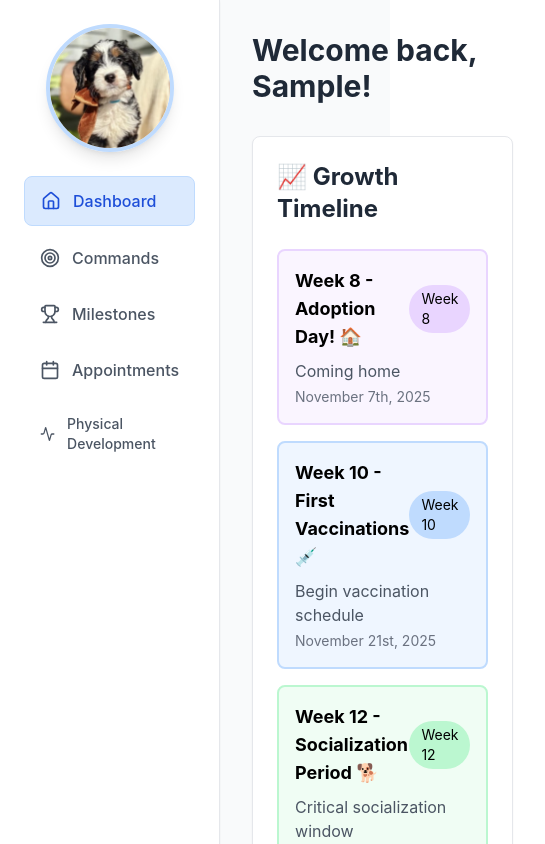
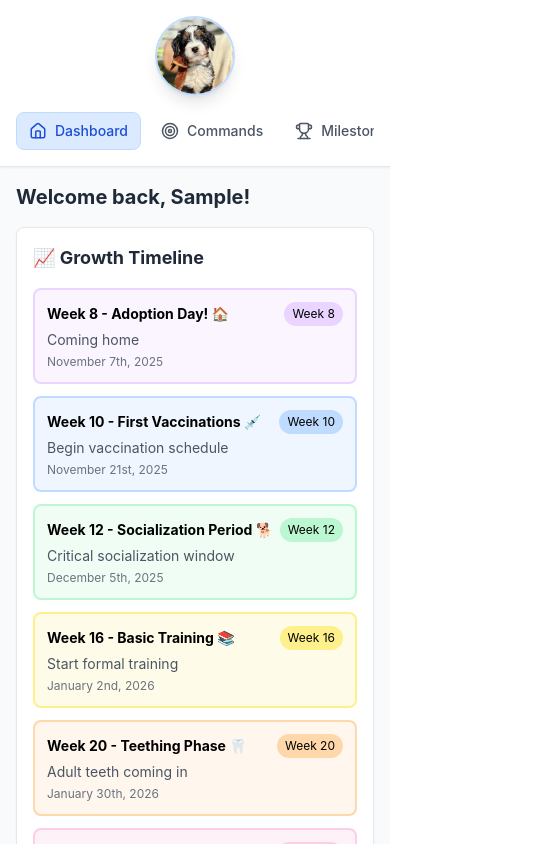
Before and after one commit to jamielynnarlin/puppy-tracker, a React (Vite) app in the folder src/components/: page / in a window 390 px wide. Both pictures are taken after typing "Sample" into the empty fields and a click on the button "Start Tracking". Shown: the top 844 px of the page, 545 px wide, since content can reach past the window. Built offline with nearby package versions, Linux system fonts and the light colour scheme.

Commit message:
Make app mobile-responsive with Tailwind breakpoints

```diff
--- a/src/components/App.tsx
+++ b/src/components/App.tsx
@@ -1162,16 +1162,16 @@ export default function App() {
   }
 
   return (
-    <div className="min-h-screen bg-gray-50 flex">
+    <div className="min-h-screen bg-gray-50 flex flex-col md:flex-row">
       {/* Left Sidebar */}
-      <div className="w-64 bg-white shadow-sm border-r border-gray-200 p-6">
+      <div className="w-full md:w-64 bg-white shadow-sm md:border-r border-b md:border-b-0 border-gray-200 p-4 md:p-6">
         {/* Profile Picture */}
-        <div className="mb-6 flex justify-center">
+        <div className="mb-4 md:mb-6 flex justify-center">
           <div className="relative">
             <img
               src="/images/puppy-profile.jpg"
               alt="Puppy Profile"
-              className="w-32 h-32 rounded-full object-cover border-4 border-blue-200 shadow-lg"
+              className="w-20 h-20 md:w-32 md:h-32 rounded-full object-cover border-2 md:border-4 border-blue-200 shadow-lg"
               onLoad={() => console.log('✅ Puppy image loaded successfully!')}
               onError={(e) => {
                 console.error('❌ Failed to load puppy image from /images/puppy-profile.jpg');
@@ -1179,7 +1179,7 @@ export default function App() {
                 const target = e.currentTarget;
                 target.style.display = 'none';
                 const fallback = document.createElement('div');
-                fallback.className = 'w-32 h-32 rounded-full bg-gradient-to-br from-blue-100 to-purple-100 border-4 border-blue-200 shadow-lg flex items-center justify-center text-5xl';
+                fallback.className = 'w-20 h-20 md:w-32 md:h-32 rounded-full bg-gradient-to-br from-blue-100 to-purple-100 border-2 md:border-4 border-blue-200 shadow-lg flex items-center justify-center text-3xl md:text-5xl';
                 fallback.textContent = '🐶';
                 target.parentElement?.appendChild(fallback);
               }}
@@ -1187,150 +1187,150 @@ export default function App() {
           </div>
         </div>
 
-        <nav className="space-y-2">
+        <nav className="flex md:flex-col gap-2 overflow-x-auto md:overflow-x-visible">
           <button
             onClick={() => setActiveTab("dashboard")}
-            className={`w-full flex items-center gap-3 px-4 py-3 text-left rounded-lg transition-colors ${
+            className={`flex items-center gap-2 md:gap-3 px-3 md:px-4 py-2 md:py-3 text-left rounded-lg transition-colors whitespace-nowrap ${
               activeTab === "dashboard"
                 ? "bg-blue-100 text-blue-700 border border-blue-200"
                 : "text-gray-600 hover:bg-gray-100"
             }`}
           >
-            <Home size={20} />
-            <span className="font-medium">Dashboard</span>
+            <Home size={18} className="md:w-5 md:h-5" />
+            <span className="font-medium text-sm md:text-base">Dashboard</span>
           </button>
 
           <button
             onClick={() => setActiveTab("commands")}
-            className={`w-full flex items-center gap-3 px-4 py-3 text-left rounded-lg transition-colors ${
+            className={`flex items-center gap-2 md:gap-3 px-3 md:px-4 py-2 md:py-3 text-left rounded-lg transition-colors whitespace-nowrap ${
               activeTab === "commands"
                 ? "bg-blue-100 text-blue-700 border border-blue-200"
                 : "text-gray-600 hover:bg-gray-100"
             }`}
           >
-            <Target size={20} />
-            <span className="font-medium">Commands</span>
+            <Target size={18} className="md:w-5 md:h-5" />
+            <span className="font-medium text-sm md:text-base">Commands</span>
           </button>
 
           <button
             onClick={() => setActiveTab("milestones")}
-            className={`w-full flex items-center gap-3 px-4 py-3 text-left rounded-lg transition-colors ${
+            className={`flex items-center gap-2 md:gap-3 px-3 md:px-4 py-2 md:py-3 text-left rounded-lg transition-colors whitespace-nowrap ${
               activeTab === "milestones"
                 ? "bg-blue-100 text-blue-700 border border-blue-200"
                 : "text-gray-600 hover:bg-gray-100"
             }`}
           >
-            <Trophy size={20} />
-            <span className="font-medium">Milestones</span>
+            <Trophy size={18} className="md:w-5 md:h-5" />
+            <span className="font-medium text-sm md:text-base">Milestones</span>
           </button>
 
           <button
             onClick={() => setActiveTab("appointments")}
-            className={`w-full flex items-center gap-3 px-4 py-3 text-left rounded-lg transition-colors ${
+            className={`flex items-center gap-2 md:gap-3 px-3 md:px-4 py-2 md:py-3 text-left rounded-lg transition-colors whitespace-nowrap ${
               activeTab === "appointments"
                 ? "bg-blue-100 text-blue-700 border border-blue-200"
                 : "text-gray-600 hover:bg-gray-100"
             }`}
           >
-            <Calendar size={20} />
-            <span className="font-medium">Appointments</span>
+            <Calendar size={18} className="md:w-5 md:h-5" />
+            <span className="font-medium text-sm md:text-base">Appointments</span>
           </button>
 
           <button
             onClick={() => setActiveTab("physical")}
-            className={`w-full flex items-center gap-3 px-4 py-3 text-left rounded-lg transition-colors ${
+            className={`flex items-center gap-2 md:gap-3 px-3 md:px-4 py-2 md:py-3 text-left rounded-lg transition-colors whitespace-nowrap ${
               activeTab === "physical"
                 ? "bg-blue-100 text-blue-700 border border-blue-200"
                 : "text-gray-600 hover:bg-gray-100"
             }`}
           >
-            <Activity size={20} />
-            <span className="font-medium text-sm">Physical Development</span>
+            <Activity size={18} className="md:w-5 md:h-5" />
+            <span className="font-medium text-sm md:text-base">Physical</span>
           </button>
         </nav>
       </div>
 
       {/* Main Content */}
-      <div className="flex-1 p-8">
+      <div className="flex-1 p-4 md:p-8">
         {activeTab === "dashboard" && (
           <div>
-            <h2 className="text-3xl font-bold text-gray-800 mb-8">Welcome back, {currentUser}!</h2>
+            <h2 className="text-xl md:text-3xl font-bold text-gray-800 mb-4 md:mb-8">Welcome back, {currentUser}!</h2>
 
             {/* Growth Chart */}
-            <div className="bg-white p-6 rounded-lg shadow-sm border border-gray-200 mb-8">
-              <h3 className="text-2xl font-bold text-gray-800 mb-6">📈 Growth Timeline</h3>
-
-              <div className="space-y-4">
+            <div className="bg-white p-4 md:p-6 rounded-lg shadow-sm border border-gray-200 mb-4 md:mb-8">
+              <h3 className="text-lg md:text-2xl font-bold text-gray-800 mb-4 md:mb-6">📈 Growth Timeline</h3>
+
+              <div className="space-y-3 md:space-y-4">
                 <button
                   onClick={() => navigateToWeek(8)}
-                  className="w-full p-4 bg-purple-50 border-2 border-purple-200 rounded-lg hover:bg-purple-100 hover:border-purple-300 transition-all cursor-pointer text-left"
+                  className="w-full p-3 md:p-4 bg-purple-50 border-2 border-purple-200 rounded-lg hover:bg-purple-100 hover:border-purple-300 transition-all cursor-pointer text-left"
                 >
                   <div className="flex justify-between items-center">
-                    <span className="font-bold text-lg">Week 8 - Adoption Day! 🏠</span>
-                    <span className="text-sm bg-purple-200 px-3 py-1 rounded-full">Week 8</span>
+                    <span className="font-bold text-sm md:text-lg">Week 8 - Adoption Day! 🏠</span>
+                    <span className="text-xs md:text-sm bg-purple-200 px-2 md:px-3 py-1 rounded-full">Week 8</span>
                   </div>
-                  <p className="text-gray-600 mt-2">Coming home</p>
-                  <p className="text-sm text-gray-500 mt-1">November 7th, 2025</p>
+                  <p className="text-sm md:text-base text-gray-600 mt-1 md:mt-2">Coming home</p>
+                  <p className="text-xs md:text-sm text-gray-500 mt-1">November 7th, 2025</p>
                 </button>
 
                 <button
                   onClick={() => navigateToWeek(10)}
-                  className="w-full p-4 bg-blue-50 border-2 border-blue-200 rounded-lg hover:bg-blue-100 hover:border-blue-300 transition-all cursor-pointer text-left"
+                  className="w-full p-3 md:p-4 bg-blue-50 border-2 border-blue-200 rounded-lg hover:bg-blue-100 hover:border-blue-300 transition-all cursor-pointer text-left"
                 >
                   <div className="flex justify-between items-center">
-                    <span className="font-bold text-lg">Week 10 - First Vaccinations 💉</span>
-                    <span className="text-sm bg-blue-200 px-3 py-1 rounded-full">Week 10</span>
+                    <span className="font-bold text-sm md:text-lg">Week 10 - First Vaccinations 💉</span>
+                    <span className="text-xs md:text-sm bg-blue-200 px-2 md:px-3 py-1 rounded-full">Week 10</span>
                   </div>
-                  <p className="text-gray-600 mt-2">Begin vaccination schedule</p>
-                  <p className="text-sm text-gray-500 mt-1">November 21st, 2025</p>
+                  <p className="text-sm md:text-base text-gray-600 mt-1 md:mt-2">Begin vaccination schedule</p>
+                  <p className="text-xs md:text-sm text-gray-500 mt-1">November 21st, 2025</p>
                 </button>
 
                 <button
                   onClick={() => navigateToWeek(12)}
-                  className="w-full p-4 bg-green-50 border-2 border-green-200 rounded-lg hover:bg-green-100 hover:border-green-300 transition-all cursor-pointer text-left"
+                  className="w-full p-3 md:p-4 bg-green-50 border-2 border-green-200 rounded-lg hover:bg-green-100 hover:border-green-300 transition-all cursor-pointer text-left"
                 >
                   <div className="flex justify-between items-center">
-                    <span className="font-bold text-lg">Week 12 - Socialization Period 🐕</span>
-                    <span className="text-sm bg-green-200 px-3 py-1 rounded-full">Week 12</span>
+                    <span className="font-bold text-sm md:text-lg">Week 12 - Socialization Period 🐕</span>
+                    <span className="text-xs md:text-sm bg-green-200 px-2 md:px-3 py-1 rounded-full">Week 12</span>
                   </div>
-                  <p className="text-gray-600 mt-2">Critical socialization window</p>
-                  <p className="text-sm text-gray-500 mt-1">December 5th, 2025</p>
+                  <p className="text-sm md:text-base text-gray-600 mt-1 md:mt-2">Critical socialization window</p>
+                  <p className="text-xs md:text-sm text-gray-500 mt-1">December 5th, 2025</p>
                 </button>
 
                 <button
                   onClick={() => navigateToWeek(16)}
-                  className="w-full p-4 bg-yellow-50 border-2 border-yellow-200 rounded-lg hover:bg-yellow-100 hover:border-yellow-300 transition-all cursor-pointer text-left"
+                  className="w-full p-3 md:p-4 bg-yellow-50 border-2 border-yellow-200 rounded-lg hover:bg-yellow-100 hover:border-yellow-300 transition-all cursor-pointer text-left"
                 >
                   <div className="flex justify-between items-center">
-                    <span className="font-bold text-lg">Week 16 - Basic Training 📚</span>
-                    <span className="text-sm bg-yellow-200 px-3 py-1 rounded-full">Week 16</span>
+                    <span className="font-bold text-sm md:text-lg">Week 16 - Basic Training 📚</span>
+                    <span className="text-xs md:text-sm bg-yellow-200 px-2 md:px-3 py-1 rounded-full">Week 16</span>
                   </div>
-                  <p className="text-gray-600 mt-2">Start formal training</p>
-                  <p className="text-sm text-gray-500 mt-1">January 2nd, 2026</p>
+                  <p className="text-sm md:text-base text-gray-600 mt-1 md:mt-2">Start formal training</p>
+                  <p className="text-xs md:text-sm text-gray-500 mt-1">January 2nd, 2026</p>
                 </button>
 
                 <button
                   onClick={() => navigateToWeek(20)}
-                  className="w-full p-4 bg-orange-50 border-2 border-orange-200 rounded-lg hover:bg-orange-100 hover:border-orange-300 transition-all cursor-pointer text-left"
+                  className="w-full p-3 md:p-4 bg-orange-50 border-2 border-orange-200 rounded-lg hover:bg-orange-100 hover:border-orange-300 transition-all cursor-pointer text-left"
                 >
                   <div className="flex justify-between items-center">
-                    <span className="font-bold text-lg">Week 20 - Teething Phase 🦷</span>
-                    <span className="text-sm bg-orange-200 px-3 py-1 rounded-full">Week 20</span>
+                    <span className="font-bold text-sm md:text-lg">Week 20 - Teething Phase 🦷</span>
+                    <span className="text-xs md:text-sm bg-orange-200 px-2 md:px-3 py-1 rounded-full">Week 20</span>
                   </div>
-                  <p className="text-gray-600 mt-2">Adult teeth coming in</p>
-                  <p className="text-sm text-gray-500 mt-1">January 30th, 2026</p>
+                  <p className="text-sm md:text-base text-gray-600 mt-1 md:mt-2">Adult teeth coming in</p>
+                  <p className="text-xs md:text-sm text-gray-500 mt-1">January 30th, 2026</p>
                 </button>
 
                 <button
                   onClick={() => navigateToWeek(26)}
-                  className="w-full p-4 bg-pink-50 border-2 border-pink-200 rounded-lg hover:bg-pink-100 hover:border-pink-300 transition-all cursor-pointer text-left"
+                  className="w-full p-3 md:p-4 bg-pink-50 border-2 border-pink-200 rounded-lg hover:bg-pink-100 hover:border-pink-300 transition-all cursor-pointer text-left"
                 >
                   <div className="flex justify-between items-center">
-                    <span className="font-bold text-lg">Week 26 - 6 Month Milestone 🎉</span>
-                    <span className="text-sm bg-pink-200 px-3 py-1 rounded-full">Week 26</span>
+                    <span className="font-bold text-sm md:text-lg">Week 26 - 6 Month Milestone 🎉</span>
+                    <span className="text-xs md:text-sm bg-pink-200 px-2 md:px-3 py-1 rounded-full">Week 26</span>
                   </div>
-                  <p className="text-gray-600 mt-2">Rapid growth phase</p>
-                  <p className="text-sm text-gray-500 mt-1">March 13th, 2026</p>
+                  <p className="text-sm md:text-base text-gray-600 mt-1 md:mt-2">Rapid growth phase</p>
+                  <p className="text-xs md:text-sm text-gray-500 mt-1">March 13th, 2026</p>
                 </button>
 
                 <button
@@ -1446,22 +1446,22 @@ export default function App() {
 
         {activeTab === "commands" && (
           <div>
-            <h2 className="text-3xl font-bold text-gray-800 mb-8">Training Commands by Age</h2>
-
-            <div className="bg-white p-6 rounded-lg shadow-sm border border-gray-200 mb-6">
-              <h3 className="text-xl font-semibold text-gray-800 mb-4">Add Custom Command</h3>
-              <div className="flex gap-3">
+            <h2 className="text-xl md:text-3xl font-bold text-gray-800 mb-4 md:mb-8">Training Commands by Age</h2>
+
+            <div className="bg-white p-4 md:p-6 rounded-lg shadow-sm border border-gray-200 mb-4 md:mb-6">
+              <h3 className="text-lg md:text-xl font-semibold text-gray-800 mb-3 md:mb-4">Add Custom Command</h3>
+              <div className="flex flex-col sm:flex-row gap-2 md:gap-3">
                 <input
                   type="text"
                   value={customCommand}
                   onChange={(e) => setCustomCommand(e.target.value)}
                   placeholder="Enter command name..."
-                  className="flex-1 px-4 py-2 border border-gray-300 rounded-lg focus:ring-2 focus:ring-blue-500 focus:border-transparent"
+                  className="flex-1 px-3 md:px-4 py-2 text-sm md:text-base border border-gray-300 rounded-lg focus:ring-2 focus:ring-blue-500 focus:border-transparent"
                   onKeyPress={(e) => e.key === 'Enter' && addCustomCommand()}
                 />
                 <button
                   onClick={addCustomCommand}
-                  className="px-6 py-2 bg-blue-600 text-white rounded-lg hover:bg-blue-700 transition-colors"
+                  className="px-4 md:px-6 py-2 text-sm md:text-base bg-blue-600 text-white rounded-lg hover:bg-blue-700 transition-colors whitespace-nowrap"
                 >
                   Add Command
                 </button>
@@ -1469,10 +1469,10 @@ export default function App() {
             </div>
 
             {/* Week 8-10: Foundation Training */}
-            <div id="week-8" className="mb-8 scroll-mt-4">
-              <div className="bg-purple-100 p-4 rounded-lg mb-4">
-                <h3 className="text-2xl font-bold text-purple-800">Week 8-10: Foundation Training 🐾</h3>
-                <p className="text-purple-700 mt-1">Building blocks for a well-behaved puppy</p>
+            <div id="week-8" className="mb-6 md:mb-8 scroll-mt-4">
+              <div className="bg-purple-100 p-3 md:p-4 rounded-lg mb-3 md:mb-4">
+                <h3 className="text-lg md:text-2xl font-bold text-purple-800">Week 8-10: Foundation Training 🐾</h3>
+                <p className="text-sm md:text-base text-purple-700 mt-1">Building blocks for a well-behaved puppy</p>
               </div>
               <div className="space-y-2">
                 {commands.filter(cmd => cmd.ageWeek === 8).map((command) => {
@@ -2110,7 +2110,7 @@ export default function App() {
 
         {activeTab === "milestones" && (
           <div>
-            <h2 className="text-3xl font-bold text-gray-800 mb-8">Training Milestones</h2>
+            <h2 className="text-xl md:text-3xl font-bold text-gray-800 mb-4 md:mb-8">Training Milestones</h2>
 
             <div className="space-y-2">
               {milestones.map((milestone) => {
@@ -2126,17 +2126,17 @@ export default function App() {
                     }`}
                   >
                     {/* Milestone Header - Always Visible */}
-                    <div className="flex items-center justify-between p-4">
+                    <div className="flex items-center justify-between p-3 md:p-4">
                       <button
                         onClick={() => toggleMilestoneExpanded(milestone.id)}
                         className="flex items-center gap-2 flex-1 text-left"
                       >
                         {isExpanded ? (
-                          <ChevronDown className="text-gray-500" size={20} />
+                          <ChevronDown className="text-gray-500" size={18} />
                         ) : (
-                          <ChevronRight className="text-gray-500" size={20} />
+                          <ChevronRight className="text-gray-500" size={18} />
                         )}
-                        <h3 className="text-lg font-semibold text-gray-800">{milestone.title}</h3>
+                        <h3 className="text-base md:text-lg font-semibold text-gray-800">{milestone.title}</h3>
                         {milestone.completed && (
                           <span className="ml-2 text-green-600">✓</span>
                         )}
@@ -2233,24 +2233,24 @@ export default function App() {
 
         {activeTab === "appointments" && (
           <div>
-            <div className="flex items-center justify-between mb-8">
-              <h2 className="text-3xl font-bold text-gray-800">Appointments & Reminders</h2>
+            <div className="flex flex-col sm:flex-row items-start sm:items-center justify-between mb-4 md:mb-8 gap-3">
+              <h2 className="text-xl md:text-3xl font-bold text-gray-800">Appointments & Reminders</h2>
               <button
                 onClick={() => setShowAppointmentModal(true)}
-                className="px-6 py-3 bg-blue-600 text-white rounded-lg hover:bg-blue-700 transition-colors font-medium flex items-center gap-2"
+                className="px-4 md:px-6 py-2 md:py-3 text-sm md:text-base bg-blue-600 text-white rounded-lg hover:bg-blue-700 transition-colors font-medium flex items-center gap-2 whitespace-nowrap"
               >
-                <Calendar size={20} />
+                <Calendar size={18} className="md:w-5 md:h-5" />
                 Add Appointment
               </button>
             </div>
 
             {/* Upcoming Appointments */}
-            <div className="mb-8">
-              <h3 className="text-xl font-bold text-gray-800 mb-4 flex items-center gap-2">
-                <Bell className="text-blue-600" size={24} />
+            <div className="mb-6 md:mb-8">
+              <h3 className="text-lg md:text-xl font-bold text-gray-800 mb-3 md:mb-4 flex items-center gap-2">
+                <Bell className="text-blue-600" size={20} />
                 Upcoming Appointments
               </h3>
-              <div className="space-y-4">
+              <div className="space-y-3 md:space-y-4">
                 {appointments
                   .filter(apt => !apt.completed && new Date(apt.date) >= new Date(new Date().toDateString()))
                   .sort((a, b) => new Date(a.date + ' ' + a.time).getTime() - new Date(b.date + ' ' + b.time).getTime())
@@ -2702,12 +2702,12 @@ export default function App() {
       {/* Meal Modal */}
       {showMealModal && (
         <div className="fixed inset-0 bg-black bg-opacity-50 flex items-center justify-center z-50 p-4">
-          <div className="bg-white rounded-lg p-6 max-w-md w-full max-h-[90vh] overflow-y-auto">
-            <h3 className="text-xl font-bold mb-4 text-gray-800">
+          <div className="bg-white rounded-lg p-4 md:p-6 max-w-md w-full max-h-[90vh] overflow-y-auto">
+            <h3 className="text-lg md:text-xl font-bold mb-3 md:mb-4 text-gray-800">
               {editingLogId ? '✏️ Edit Meal' : '🍽️ Log Meal'}
             </h3>
 
-            <div className="space-y-4">
+            <div className="space-y-3 md:space-y-4">
               {/* Meal Type Selection */}
               <div>
                 <label className="block text-sm font-medium text-gray-700 mb-2">Meal Type</label>
@@ -2837,12 +2837,12 @@ export default function App() {
       {/* Nap Modal */}
       {showNapModal && (
         <div className="fixed inset-0 bg-black bg-opacity-50 flex items-center justify-center z-50 p-4">
-          <div className="bg-white rounded-lg p-6 max-w-md w-full max-h-[90vh] overflow-y-auto">
-            <h3 className="text-xl font-bold mb-4 text-gray-800">
+          <div className="bg-white rounded-lg p-4 md:p-6 max-w-md w-full max-h-[90vh] overflow-y-auto">
+            <h3 className="text-lg md:text-xl font-bold mb-3 md:mb-4 text-gray-800">
               {editingLogId ? '✏️ Edit Nap' : '😴 Log Nap'}
             </h3>
 
-            <div className="space-y-4">
+            <div className="space-y-3 md:space-y-4">
               {/* Start Time Input */}
               <div>
                 <label className="block text-sm font-medium text-gray-700 mb-1">Start Time *</label>
```
